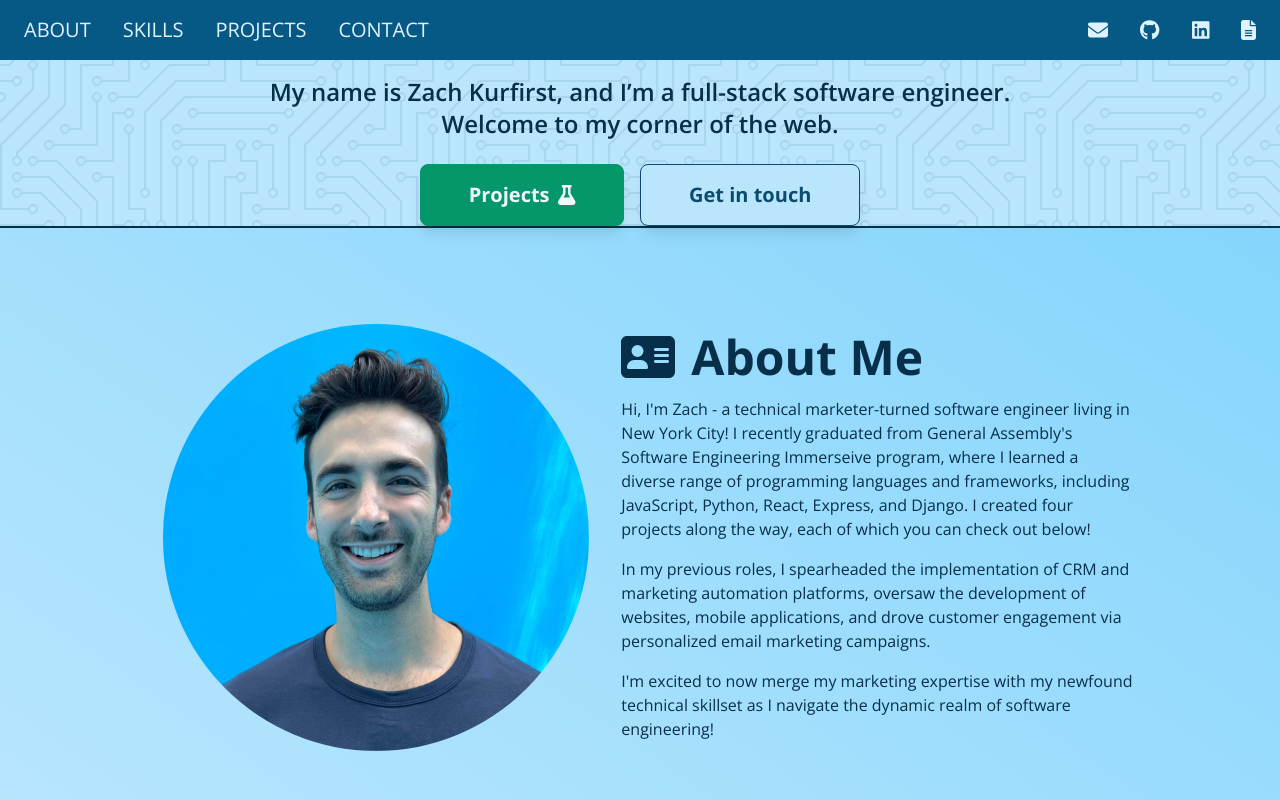
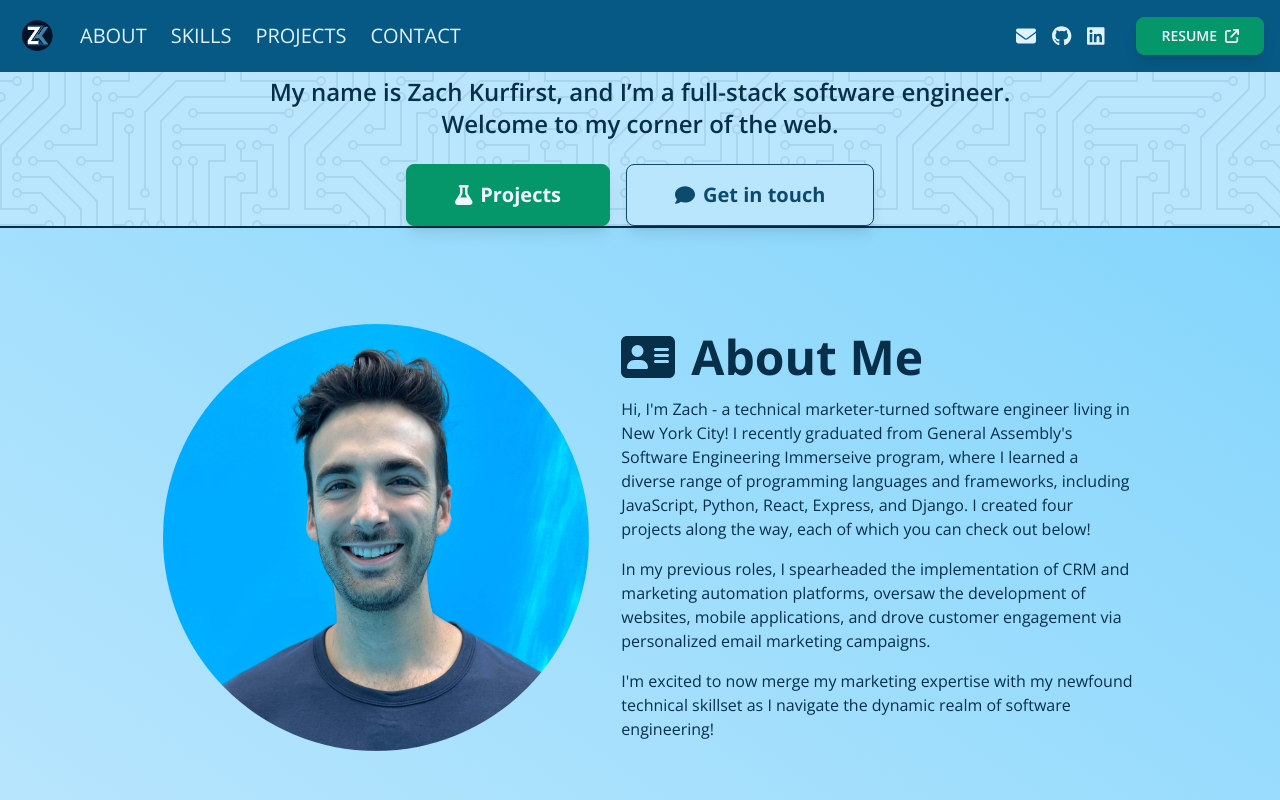
Before and after one commit to zachkurfirst/portfolio, a React (Vite) app: page / in a window 1280 px wide. Shown: the top 800 px of the page. Built offline with nearby package versions, Linux system fonts and the light colour scheme.

Commit message:
add ZK icon and resume button to desktop nav, icons to hero buttons, button styling

```diff
--- a/src/components/HeaderDesktop.jsx
+++ b/src/components/HeaderDesktop.jsx
@@ -1,18 +1,21 @@
 // Font Awesome icons
 import { FontAwesomeIcon } from "@fortawesome/react-fontawesome";
-import { faEnvelope, faFileLines } from "@fortawesome/free-solid-svg-icons";
-import { faGithub, faLinkedin } from '@fortawesome/free-brands-svg-icons'
+import {
+  faEnvelope,
+  faArrowUpRightFromSquare,
+} from "@fortawesome/free-solid-svg-icons";
+import { faGithub, faLinkedin } from "@fortawesome/free-brands-svg-icons";
 
 const HeaderDesktop = (props) => {
   return (
-    <div id="header-desktop" className="hidden sm:flex sm:justify-between sm:items-center text-xl px-6 py-4">
-      {/* <a href="#" className="hover:underline underline-offset-8 ml-4 sm:ml-6 hidden sm:inline">
-        <img src="/assets/favicon-1.png" alt="ZK icon" className="w-8"/>
+    <div
+      id="header-desktop"
+      className="hidden md:flex md:justify-between md:items-center p-4"
+    >
+      <div id="left-nav" className="flex items-center gap-6 lg:text-xl">
+      <a href="#">
+        <img src="assets/favicon-1.png" alt="icon" className="w-10" />
       </a>
-      <a href="#" className="hover:underline underline-offset-8 ml-4 sm:ml-6 sm:hidden">
-        ZK
-      </a> */}
-      <div id="site-nav" className="flex gap-3 sm:gap-8">
         <a href="#about" className="hover:underline underline-offset-8">
           About
         </a>
@@ -22,15 +25,55 @@ const HeaderDesktop = (props) => {
         <a href="#projects" className="hover:underline underline-offset-8">
           Projects
         </a>
-        <a href="#contact" className="hover:underline underline-offset-8 mr-4 sm:mr-6">
+        <a
+          href="#contact"
+          className="hover:underline underline-offset-8 mr-4 sm:mr-6"
+        >
           Contact
         </a>
       </div>
-      <div id="social-nav" className="flex gap-3 sm:gap-4 md:gap-8">
-        <a href="mailto:zachmk11@gmail.com" target="_blank" rel="noopener noreferrer"><FontAwesomeIcon icon={faEnvelope} className="hover:text-sky-400 transition-all"/></a>
-        <a href="https://github.com/zachkurfirst" target="_blank" rel="noopener noreferrer"><FontAwesomeIcon icon={faGithub} className="hover:text-sky-400 transition-all"/></a>
-        <a href="https://www.linkedin.com/in/zachary-kurfirst/" target="_blank" rel="noopener noreferrer"><FontAwesomeIcon icon={faLinkedin} className="hover:text-sky-400 transition-all"/></a>
-        <a href="https://drive.google.com/file/d/1l0w8Zk-aY3DOdd1tUJ2-c590OSaGJ7Fa/view?usp=sharing" target="_blank" rel="noopener noreferrer"><FontAwesomeIcon icon={faFileLines} className="hover:text-sky-400 transition-all"/></a>
+      <div id="right-nav" className="flex items-center gap-8">
+        <div id="social-icons" className="flex items-center gap-4 text-xl">
+          <a
+            href="mailto:zachmk11@gmail.com"
+            target="_blank"
+            rel="noopener noreferrer"
+          >
+            <FontAwesomeIcon
+              icon={faEnvelope}
+              className="hover:text-sky-400 transition-all"
+            />
+          </a>
+          <a
+            href="https://github.com/zachkurfirst"
+            target="_blank"
+            rel="noopener noreferrer"
+          >
+            <FontAwesomeIcon
+              icon={faGithub}
+              className="hover:text-sky-400 transition-all"
+            />
+          </a>
+          <a
+            href="https://www.linkedin.com/in/zachary-kurfirst/"
+            target="_blank"
+            rel="noopener noreferrer"
+          >
+            <FontAwesomeIcon
+              icon={faLinkedin}
+              className="hover:text-sky-400 transition-all"
+            />
+          </a>
+        </div>
+        <a
+          href="https://drive.google.com/file/d/1l0w8Zk-aY3DOdd1tUJ2-c590OSaGJ7Fa/view?usp=sharing"
+          target="_blank"
+          rel="noopener noreferrer"
+          className="btn btn-primary py-2 text-sm"
+        >
+          Resume
+          <FontAwesomeIcon icon={faArrowUpRightFromSquare} className="ml-2" />
+        </a>
       </div>
     </div>
   );
--- a/src/components/HeaderMobile.jsx
+++ b/src/components/HeaderMobile.jsx
@@ -25,7 +25,7 @@ const HeaderMobile = () => {
     <div
       id="header-mobile"
       ref={ref}
-      className="flex justify-between items-center sm:hidden px-4 py-4"
+      className="flex justify-between items-center md:hidden p-4"
     >
       <a href="#" onClick={() => setOpen(false)}>
         <img src="assets/favicon-1.png" alt="icon" className="w-10" />
--- a/src/index.css
+++ b/src/index.css
@@ -14,11 +14,11 @@
   }
   /* primary button */
   .btn-primary {
-    @apply bg-emerald-600 border border-emerald-600 hover:bg-sky-900 hover:border-sky-900 dark:hover:bg-sky-700 dark:hover:border-sky-700 text-sky-50;
+    @apply bg-emerald-600 border border-emerald-600 hover:bg-emerald-700 dark:hover:border-emerald-50 text-sky-50;
   }
   /* secondary button */
   .btn-secondary {
-    @apply bg-sky-200 border border-sky-900 hover:bg-sky-900 dark:border-sky-200 dark:hover:bg-sky-700 dark:hover:border-sky-700 text-sky-900 hover:text-sky-50;
+    @apply bg-sky-200 border border-sky-900 hover:bg-sky-900 dark:border-sky-200 dark:hover:bg-sky-800 dark:hover:border-sky-50 text-sky-900 hover:text-sky-50;
   }
   /* hero patterns - circuit board */
   .bg-circuit-board {
--- a/src/pages/Home.jsx
+++ b/src/pages/Home.jsx
@@ -1,6 +1,6 @@
 // Font Awesome icons
 import { FontAwesomeIcon } from "@fortawesome/react-fontawesome";
-import { faFlask, faArrowUpRightFromSquare } from "@fortawesome/free-solid-svg-icons";
+import { faFlask, faComment } from "@fortawesome/free-solid-svg-icons";
 
 const Home = (props) => {
   return (
@@ -13,11 +13,12 @@ const Home = (props) => {
       </h2>
       <div className="flex justify-center">
         <a href="#projects" className="btn sm:btn-lg btn-primary mr-4">
-        {/* <FontAwesomeIcon icon={faFlask} className="mr-2"/> */}
+        <FontAwesomeIcon icon={faFlask} className="mr-2"/>
         Projects
-        <FontAwesomeIcon icon={faFlask} className="ml-2"/>
+        {/* <FontAwesomeIcon icon={faFlask} className="ml-2"/> */}
         </a>
         <a href="#contact" className="btn sm:btn-lg btn-secondary">
+        <FontAwesomeIcon icon={faComment} className="mr-2"/>
           Get in touch
         </a>
       </div>
```
